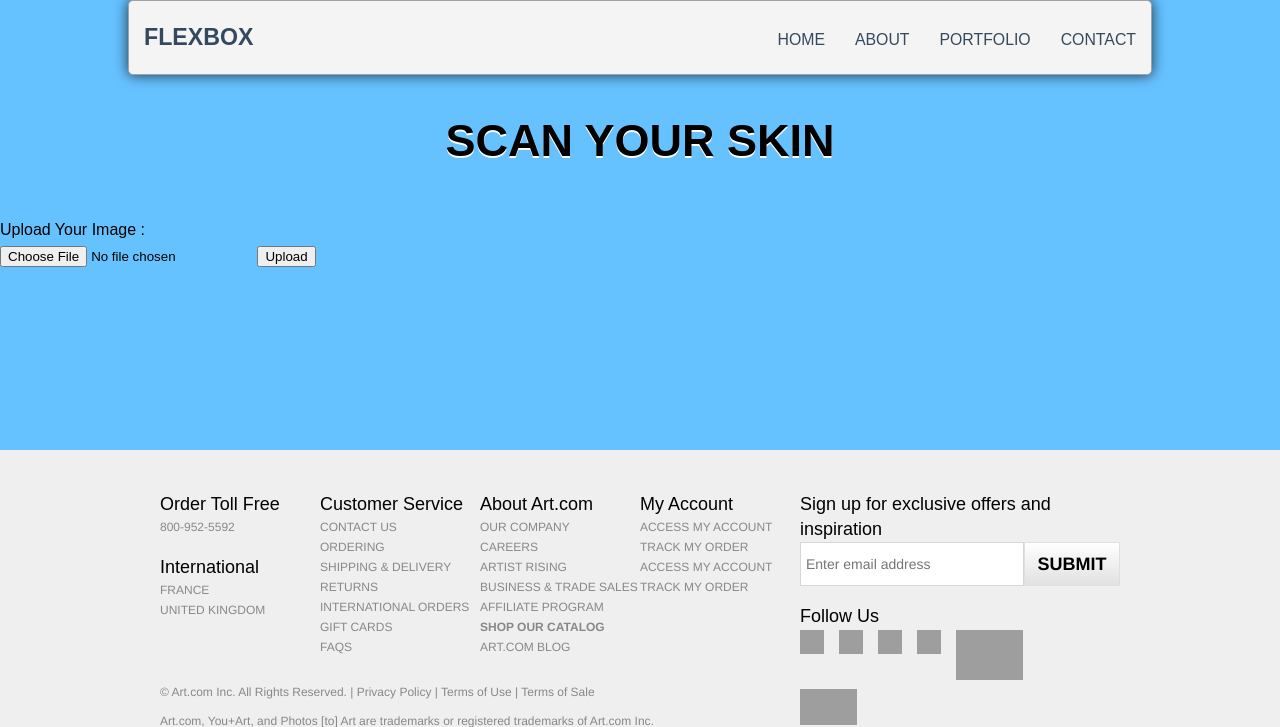
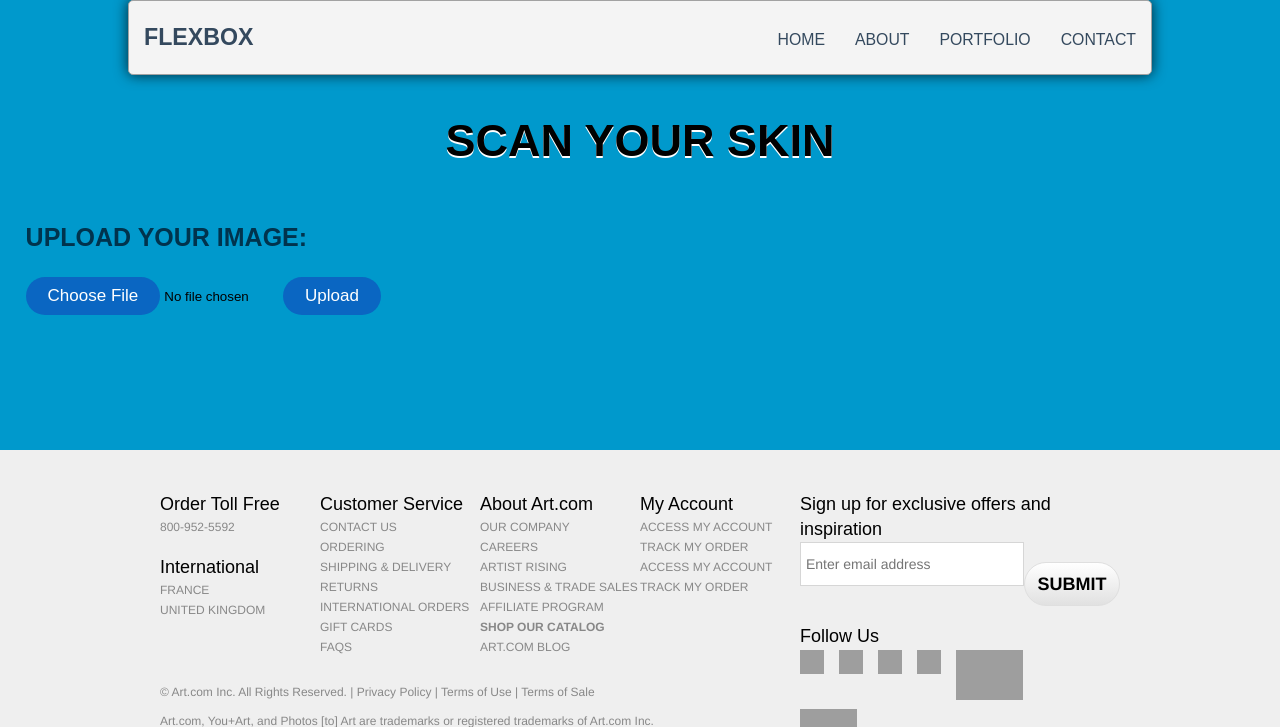
Before and after one commit to chamodcaldera/test-skin-safe, a Flask app: template templates/scanSkin.html in a window 1280 px wide. Shown: the top 727 px of the page. Run offline with Flask 2, Linux system fonts and the light colour scheme; the template is opened without the code that fills it, so the values that code supplies are empty; some libraries are stand-ins or nearby versions; grey boxes are pictures that could not be loaded.

Commit message:
edited channelling html

```diff
--- a/static/skin.css
+++ b/static/skin.css
@@ -6,17 +6,39 @@
   font-size: 45px;
   margin-top: 30px;
   margin-bottom: 40px;
-}
-.inputfile + label {
-    font-size: 1.25em;
-    font-weight: 700;
-    color: white;
-    background-color: black;
-    display: inline-block;
+  font-family: Arial, sans-serif;
 }
 
+label,input[type=file]{
+  margin-left: 2%;
+}
 
+input[type=file]::file-selector-button,
+input[type=submit]{
+  background-color: #0A66C2;
+  border: 0;
+  border-radius: 100px;
+  box-sizing: border-box;
+  color: #ffffff;
+  cursor: pointer;
+  display: inline-flex;
+  font-family: Arial, sans-serif;
+  font-size: 17px;
+  margin-top: 20px;
+  padding: 9px;
+  padding-right: 22px;
+  padding-left: 22px;
+  text-align: center;
+  cursor: pointer;
+}
 
+label{
+  font-family: Arial, sans-serif;
+  font-size: 25px;
+  font-weight: bold;
+  text-transform: uppercase;
+  color: #00334d;
+}
 * {
 	box-sizing: border-box;
 }
@@ -25,7 +47,7 @@
 	line-height: 1.6;
 	margin: 0;
 	min-height: 100vh;
-    background-color: #66c2ff;
+    background-color: #0099cc;
 }
 ul {
   margin: 0;
--- a/templates/scanSkin.html
+++ b/templates/scanSkin.html
@@ -23,7 +23,7 @@
     <form class="form-horizontal" action="/c" method=post enctype="multipart/form-data">
 
         <div class="form-group">
-          <label class="control-label col-sm-2" for="pwd">Upload Your Image :</label>
+          <label class="control-label col-sm-2" for="pwd">Upload Your Image:</label>
           <div class="col-sm-10">
             <input type="file" name="image" id="pwd" class="inputfile">
             <input type=submit value=Upload>
```
